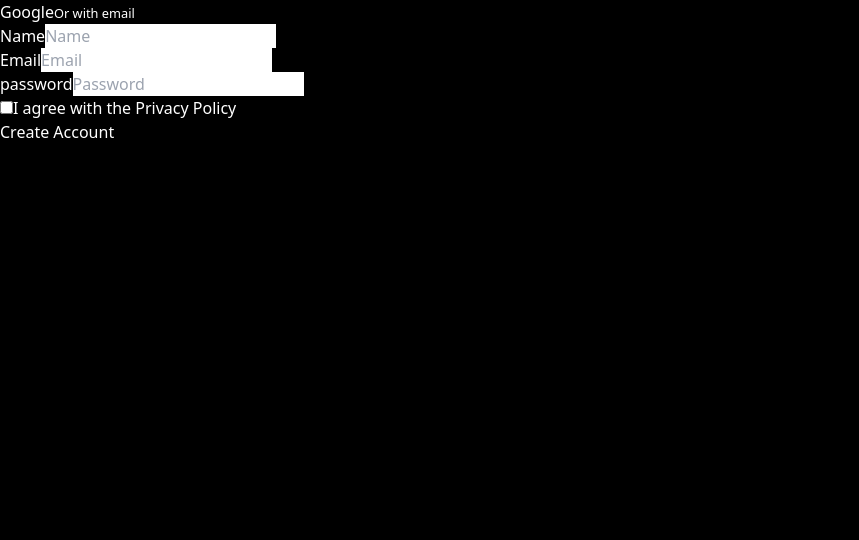
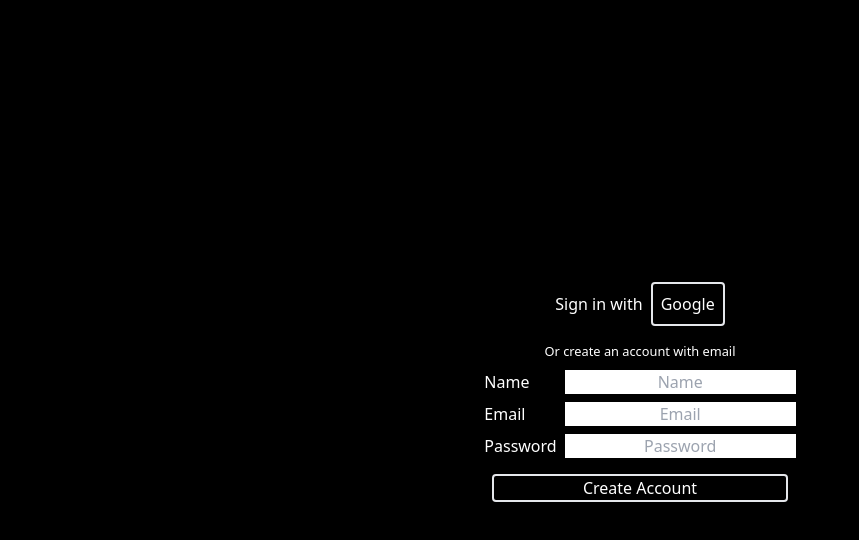
Before and after one commit to lucpc-org/lucpc.org, a React (Create React App) app: page /words/auth/register in a window 1280 px wide. Shown: the top 540 px of the page, without its empty margins (0-859 px from the left). Built offline with nearby package versions, Linux system fonts and the light colour scheme; no server answers.

Commit message:
Made register UI look nicer

```diff
--- a/src/views/auth/Register.js
+++ b/src/views/auth/Register.js
@@ -1,9 +1,11 @@
 import React, { useState, useContext } from "react";
 import { Navigate } from "react-router-dom";
 import firebaseConfig from "../../config";
+import firebase from "firebase/compat/app";
 
 import { AuthContext } from "../../components/auth/AuthProvider";
 
+export const auth = firebaseConfig.auth();
 export default function Register() {
 
   // const [currentUser, setCurrentUser] = useState(null);
@@ -21,50 +23,63 @@ export default function Register() {
     }
   };
 
+  const handleGoogleLogin = () => {
+    try {
+      const googleProvider = new firebase.auth.GoogleAuthProvider();
+      auth.signInWithPopup(googleProvider);
+    } catch (error) {
+      alert(error);
+    }
+  };
+
   if (currentUser) {
-    console.log('test')
     return <Navigate to="/words" />
-  } else {
-    console.log('not test')
   }
 
   return (
-    <>
-      <button>Google</button>
-      <small>Or with email</small>
+    <div className="w-full h-full flex flex-col justify-center content-center items-center">
+      <div className="w-fit flex flex-row items-center mb-4">
+        <h1>Sign in with</h1>
+        <button type="button" onClick={ () => handleGoogleLogin() }
+          className="ml-2 p-2 border-2 text-center rounded">Google</button>
+      </div>
+      <small>Or create an account with email</small>
       <form onSubmit={ handleSubmit }>
-        <div>
-          <label htmlFor="grid-password">
+        <div className="flex flex-row m-2">
+          <label htmlFor="grid-password" className="basis-1/3">
             Name
           </label>
-          <input type="text" placeholder="Name" />
+          <input type="text" placeholder="Name"
+            className="text-black text-center grow ml-2"/>
+        </div>
+        <div className="flex flex-row m-2">
+          <label htmlFor="grid-password" className="basis-1/3">
+            Email
+          </label>
+          <input type="email" placeholder="Email" name="email"
+            className="text-black text-center grow ml-2"/>
+        </div>
+        <div className="flex flex-row m-2">
+          <label htmlFor="grid-password" className="basis-1/3">
+            Password
+          </label>
+          <input type="password" placeholder="Password" name="password"
+            className="text-black text-center grow ml-2"/>
         </div>
         <div>
-          <label htmlFor="grid-password">
-            Email
-          </label>
-          <input type="email" placeholder="Email" name="email"/>
-        </div>
-        <div>
-          <label htmlFor="grid-password">
-            password
-          </label>
-          <input type="password" placeholder="Password" name="password"/>
-        </div>
-        <div>
-          <label>
+          {/* <label>
             <input type="checkbox" />
             <span>I agree with the{" "}
               <a href="#temp">Privacy Policy</a>
             </span>
-          </label>
+          </label> */}
         </div>
-        <div>
+        <div className="text-center border-2 rounded m-4">
           <button type="submit">
             Create Account
           </button>
         </div>
       </form>
-    </>
+    </div>
   );
 }
```
Also changed, not shown: firebase.json.
